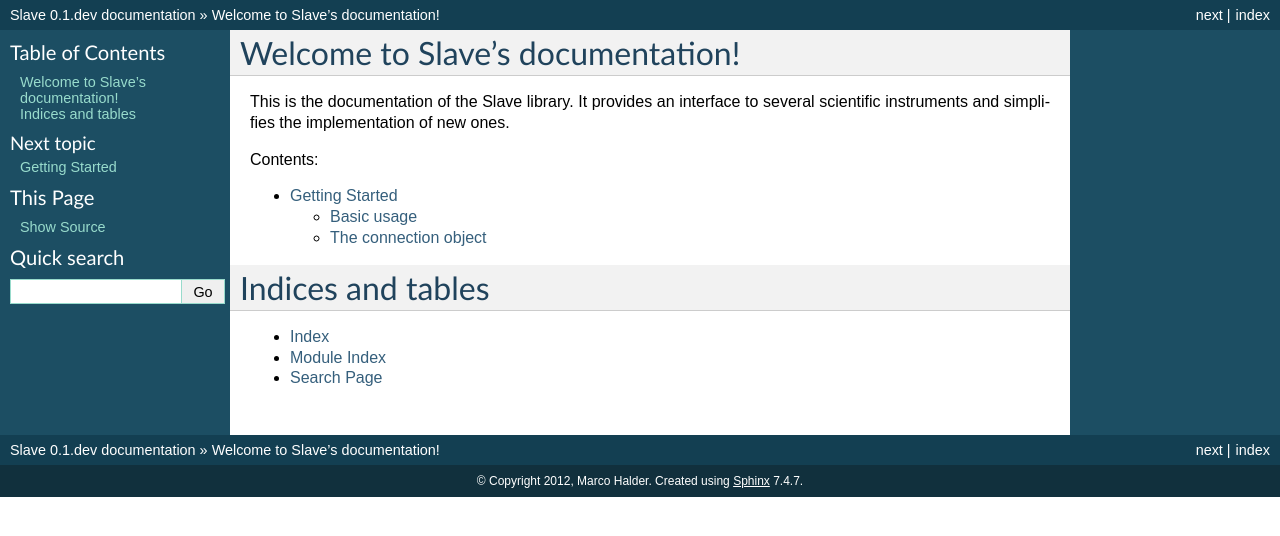
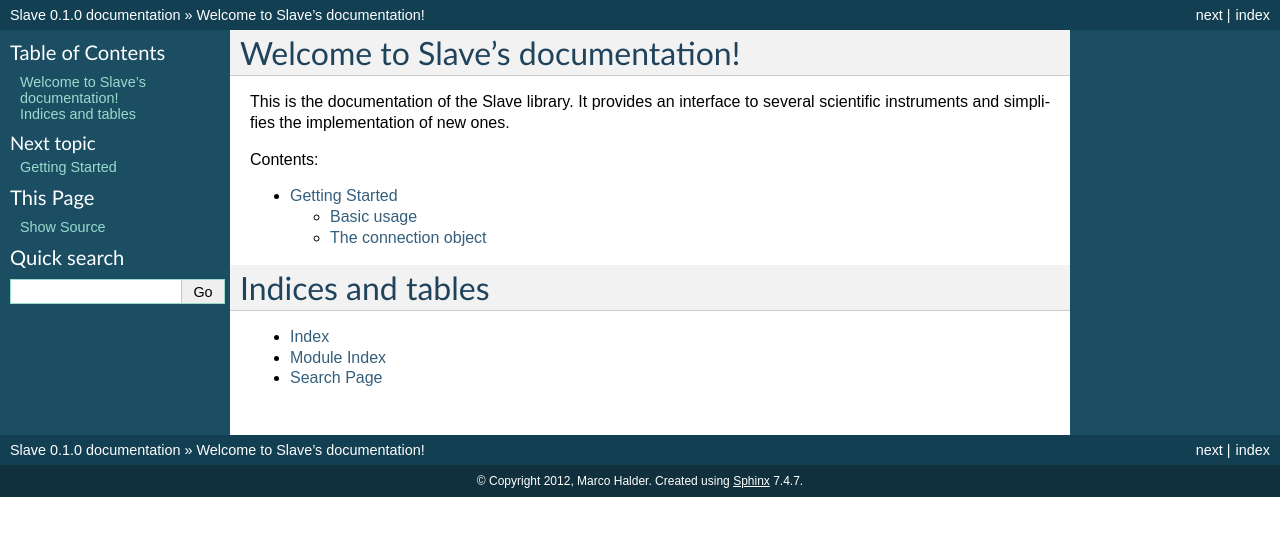
Before and after one commit to p3trus/slave, a Sphinx documentation site: the page built from doc/source/index.rst, in a window 1280 px wide. Shown: the top 536 px of the page. Built offline with Sphinx 7.4.7, drawn with Linux system fonts in a browser that asks for light colours; formulas are drawn with MathJax 3.

Commit message:
Bumped version number to 0.1.0

```diff
--- a/doc/source/conf.py
+++ b/doc/source/conf.py
@@ -48,9 +48,9 @@ copyright = u'2012, Marco Halder'
 # built documents.
 #
 # The short X.Y version.
-version = '0.1.dev'
+version = '0.1'
 # The full version, including alpha/beta/rc tags.
-release = '0.1.dev'
+release = '0.1.0'
 
 # The language for content autogenerated by Sphinx. Refer to documentation
 # for a list of supported languages.
--- a/setup.py
+++ b/setup.py
@@ -8,7 +8,7 @@ desc = ('A lightweight python package to simplify the communication with '
         'several scientific instruments.')
 
 setup(name='Slave',
-      version='0.1.0dev',
+      version='0.1.0',
       author='Marco Halder',
       author_email='marco.halder@frm2.tum.de',
       url='https://github.com/p3trus/slave',
--- a/slave/__init__.py
+++ b/slave/__init__.py
@@ -17,3 +17,5 @@ except NameError:
     pass
 
 del warnings
+
+__version__ = '0.1.0'
```
